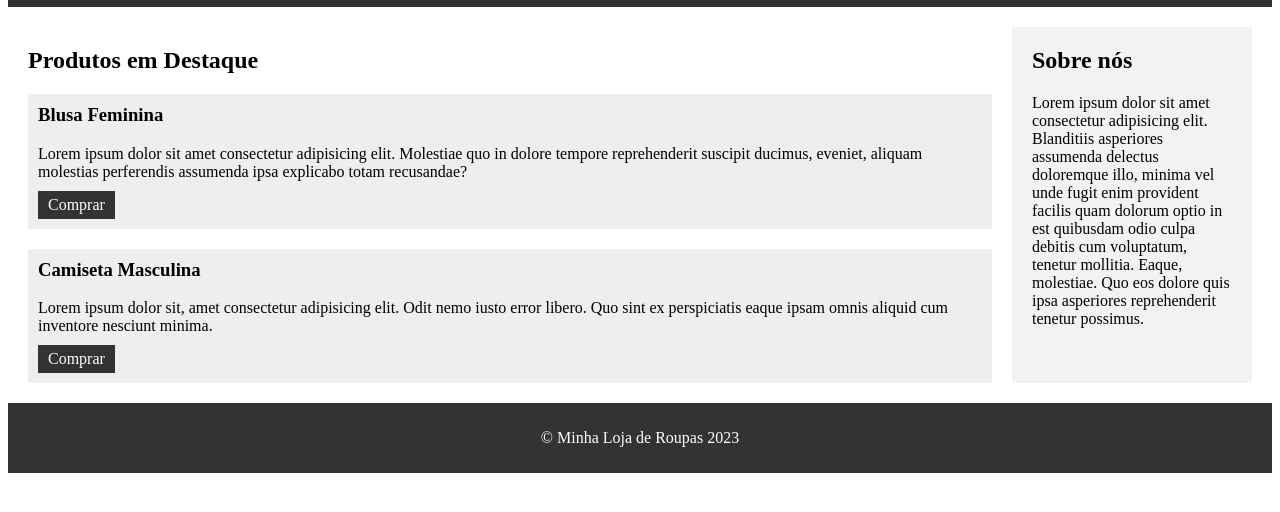
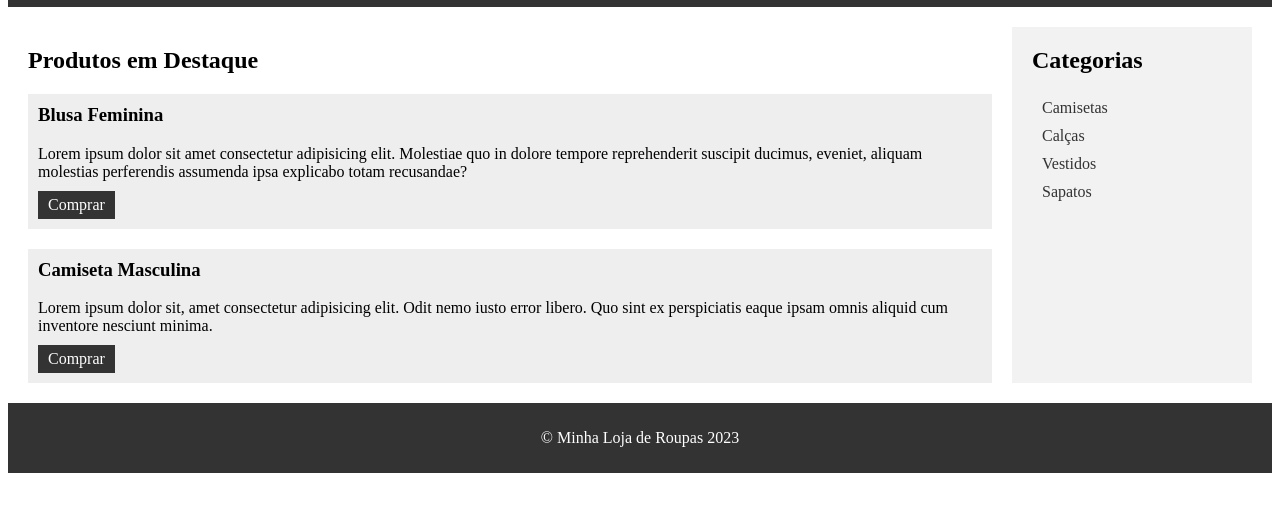
Before and after one commit to cfprocha/exemplos-fe2, a plain HTML site: page Semana 1/index.html in a window 1280 px wide. Shown: the part 96-608 px from the top of the page. Drawn offline with Linux system fonts and the light colour scheme.

Commit message:
Terceira versão

```diff
--- a/Semana 1/index.html
+++ b/Semana 1/index.html
@@ -32,9 +32,13 @@
             </article>
         </section>
         <aside>
-            <h2>Sobre nós</h2>
-            <p>Lorem ipsum dolor sit amet consectetur adipisicing elit. Blanditiis asperiores assumenda delectus doloremque illo, minima vel unde fugit enim provident facilis quam dolorum optio in est quibusdam odio culpa debitis cum voluptatum, tenetur mollitia. Eaque, molestiae. Quo eos dolore quis ipsa asperiores reprehenderit tenetur possimus.</p>
-
+            <h2>Categorias</h2>
+            <ul>
+                <li><a href="#">Camisetas</a></li>
+                <li><a href="#">Calças</a></li>
+                <li><a href="#">Vestidos</a></li>
+                <li><a href="#">Sapatos</a></li>
+            </ul>
         </aside>
     </main>
     <footer>
--- a/Semana 1/style.css
+++ b/Semana 1/style.css
@@ -77,6 +77,25 @@ aside{
 aside h2{
     margin-top: 0;
 }
+aside ul{
+    display: flex;
+    flex-direction: column;
+    padding: 0;
+    margin: 0;
+}
+aside li{
+    list-style: none;
+}
+aside a{
+    display: block;
+    color: #333;
+    padding: 5px 10px;
+    text-decoration: none;
+}
+aside a:hover{
+    background-color: #333;
+    color: #fff;
+}
 
 footer{
     background-color: #333;
```
